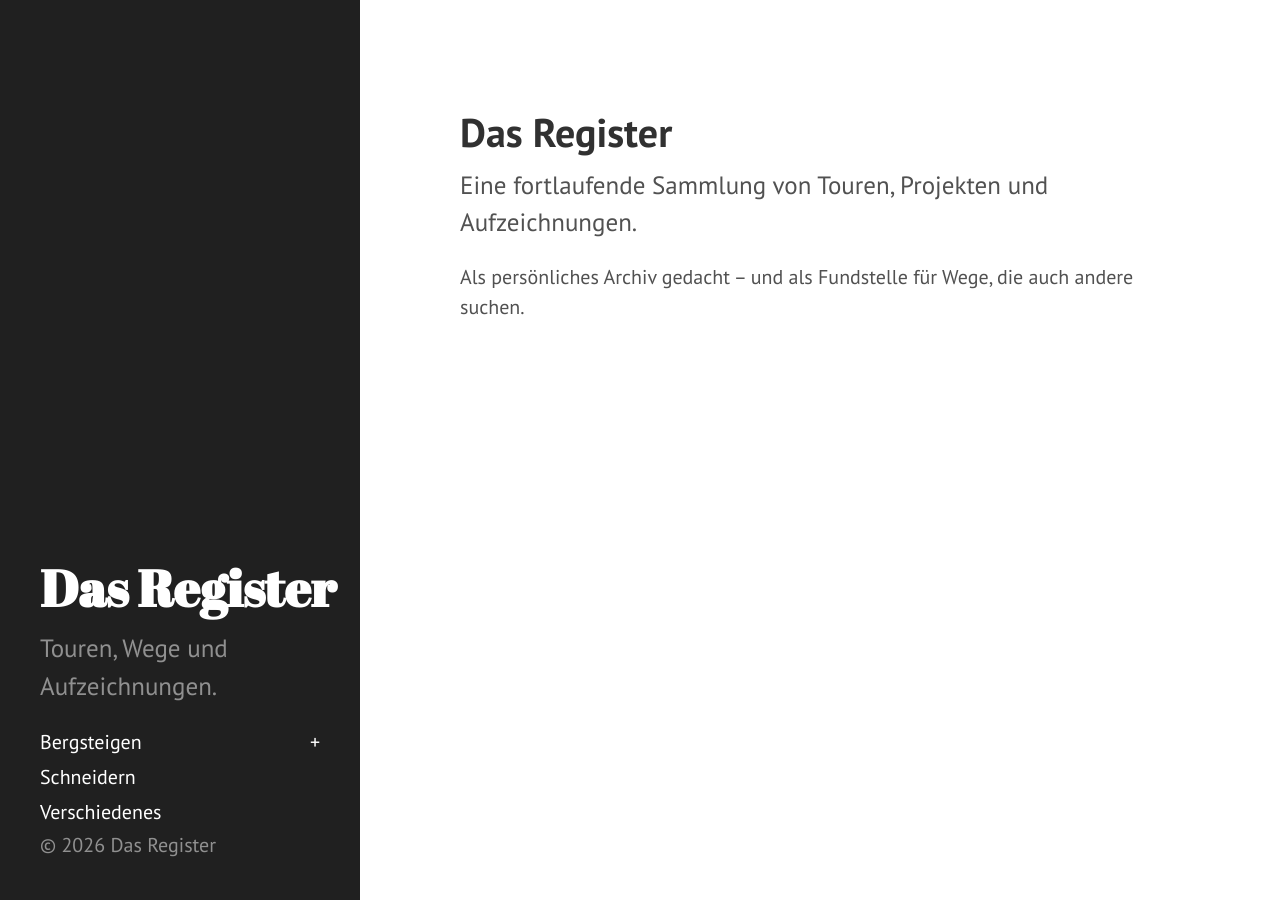
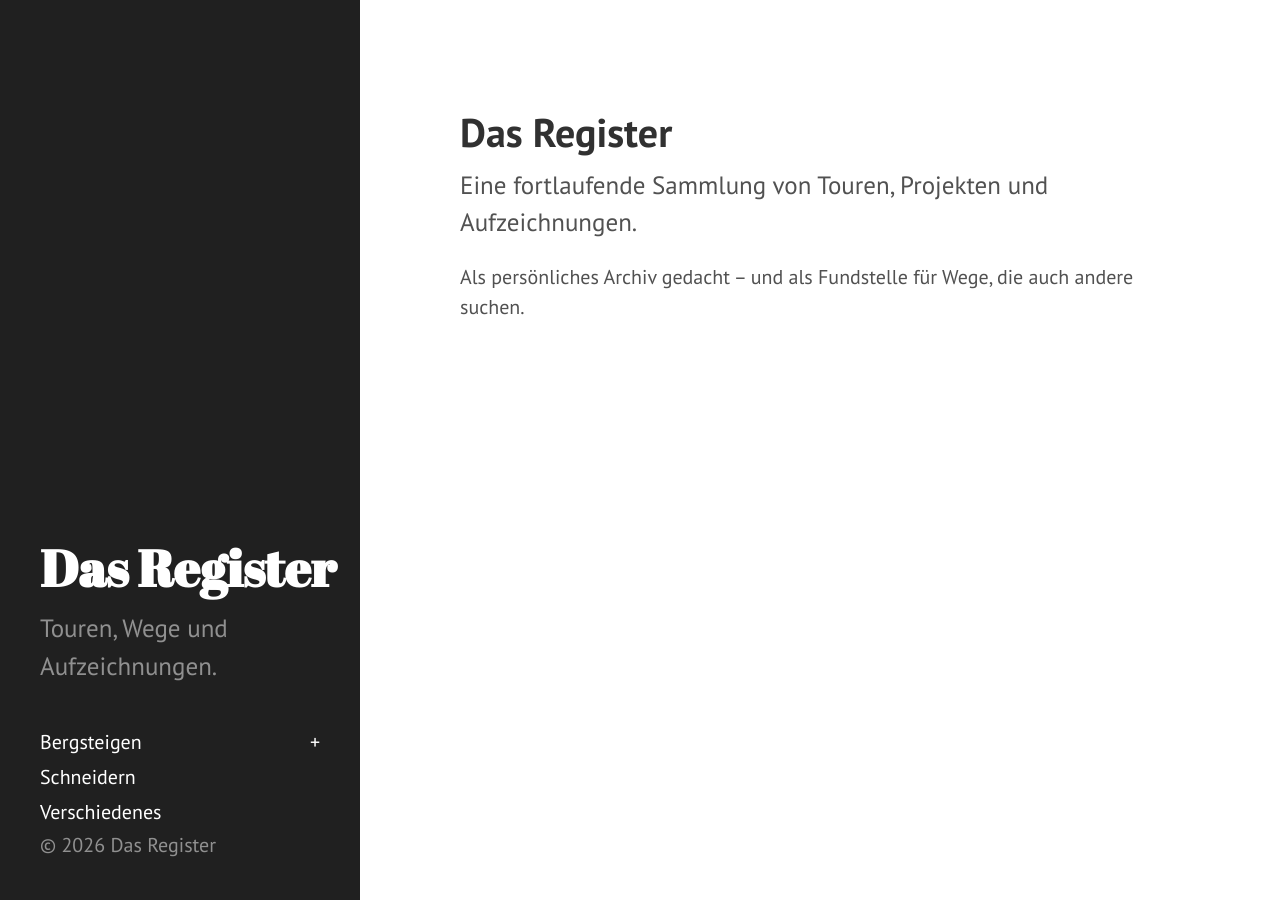
Before and after one commit to gryphiusodenhobler/dasregister, a Jekyll site: the page built from index.html, in a window 1280 px wide. Built offline with Jekyll 4.4.1, drawn with Linux system fonts in a browser that asks for light colours; the list of posts is cut into pages by our own code.

Commit message:
Update hyde.css

```diff
--- a/public/css/hyde.css
+++ b/public/css/hyde.css
@@ -84,10 +84,17 @@ html {
   font-size: 2.55rem;
   white-space: nowrap;
 }
+.sidebar-about .lead {
+  margin-bottom: 0;
+}
+
+.sidebar-about {
+  margin-bottom: 2rem;
+}
 
 /* Sidebar nav */
 .sidebar-nav {
-  margin-bottom: 1rem;
+  margin-bottom: 2rem;
 }
 .sidebar-nav-item {
   display: block;
```
